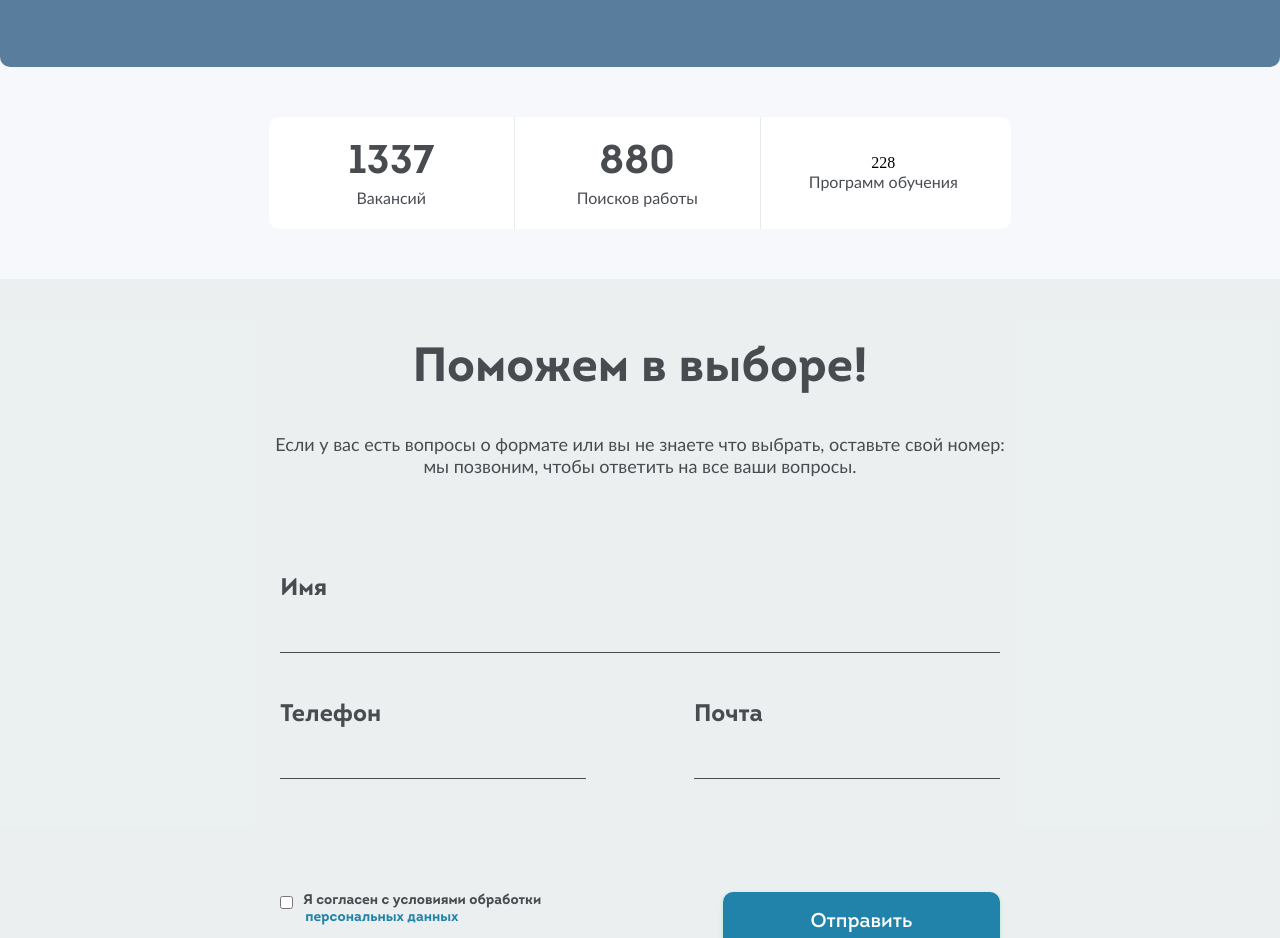
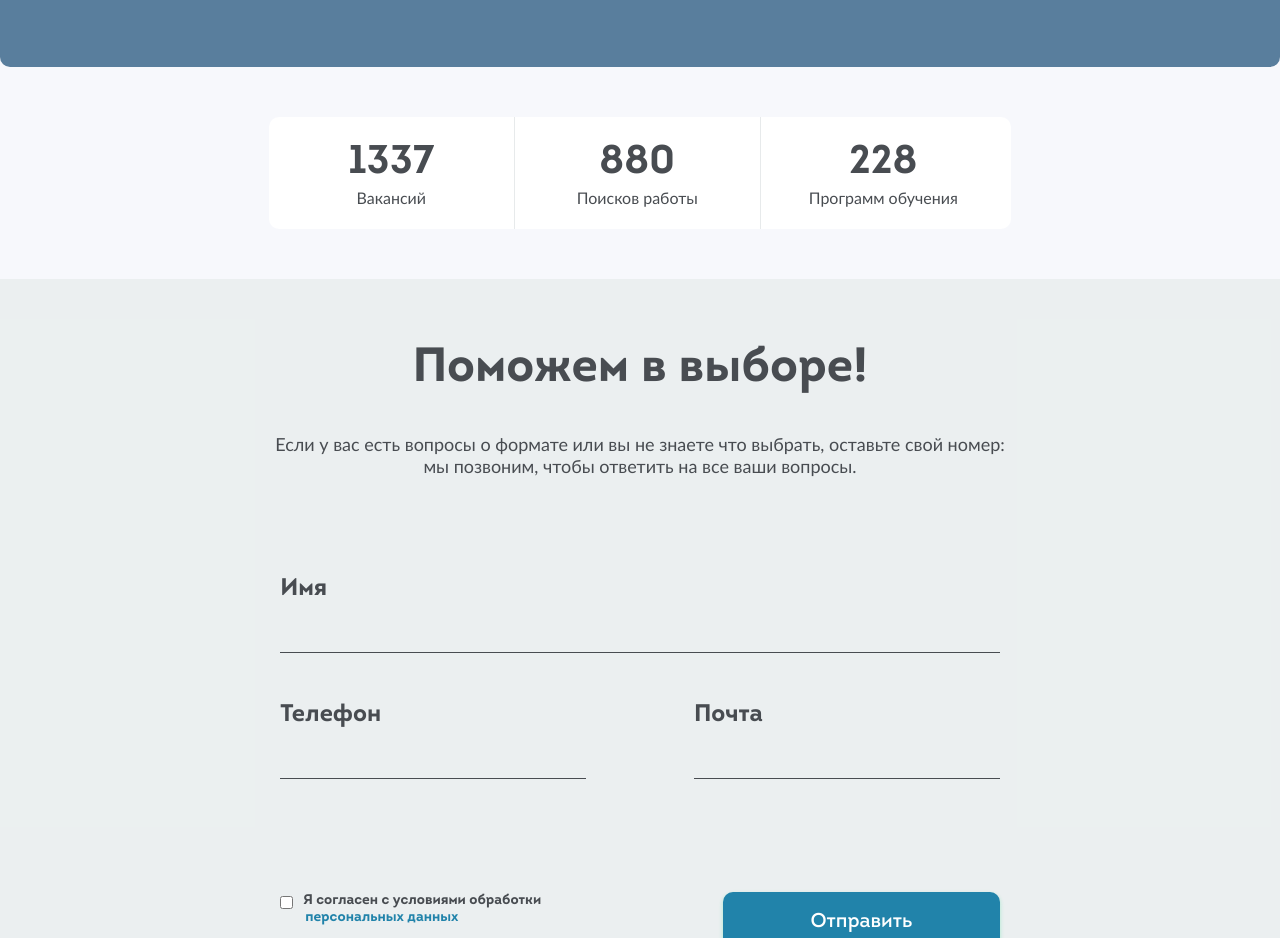
Before and after one commit to JEAS0N/MGOK, a plain HTML site: page index.html in a window 1280 px wide. Shown: the part 1460-2398 px from the top of the page. Drawn offline with Linux system fonts and the light colour scheme; files whose address does not match are found by name.

Commit message:
Update index.html

```diff
--- a/index.html
+++ b/index.html
@@ -86,7 +86,7 @@
         <div class="info__slash"></div>
 
         <div class="info__block">
-          <span class="info__head">228</span>
+          <span class="info__header">228</span>
           <span class="info__text">Программ обучения</span>
         </div>
 
```
